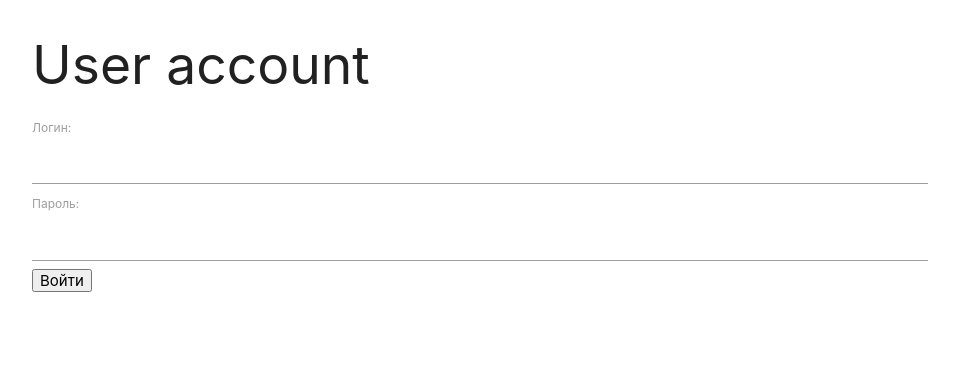
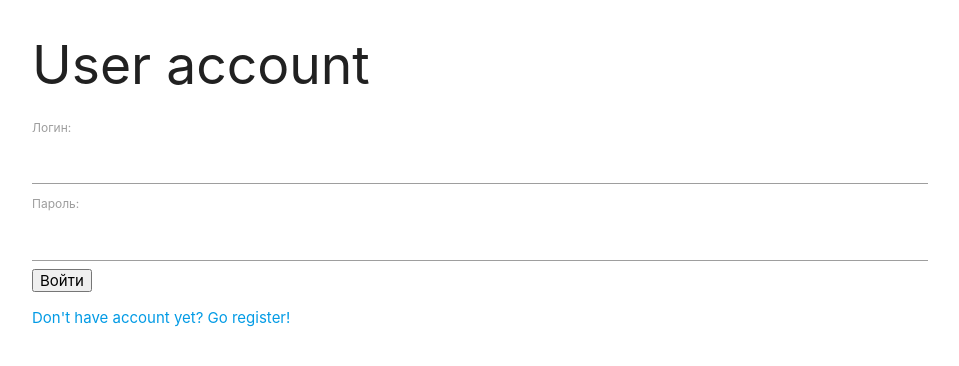
Before and after one commit to Gogee90/Apache-log-parser, a Django app: page /account/login/ in a window 1280 px wide. Shown: the top 366 px of the page, without its empty margins (160-1119 px from the left). Run offline with Django 4.2, Linux system fonts and the light colour scheme; parts of the project's set-up code (start-up, migrations or seed data) failed here and were passed over.

Commit message:
minor fix

```diff
--- a/account/templates/account/login.html
+++ b/account/templates/account/login.html
@@ -1,6 +1,4 @@
-{% extends 'account/index.html' %}
-
-{% block content %}
+{% extends 'account/index.html' %} {% block content %}
 <div class="login_form">
   <h2 class="form_header">User account</h2>
   <form method="post" action="{% url 'login' %}" id="login-form">
@@ -8,7 +6,13 @@
     <ul>
       <li>
         <label for="id_username">Логин:</label>
-                <input type="text" name="username" maxlength="100" required="" id="id_username" />
+        <input
+          type="text"
+          name="username"
+          maxlength="100"
+          required=""
+          id="id_username"
+        />
       </li>
       <li>
         <label for="id_password">Пароль:</label>
@@ -16,13 +20,11 @@
       </li>
       <li><button type="submit">Войти</button></li>
     </ul>
-        <!-- <div>
-            {% comment %}
+    <div>
       <p>
-                <a href="{% url 'user_create' %}">Don't have account yet? Go register!</a>
+        <a href="{% url 'register' %}">Don't have account yet? Go register!</a>
       </p>
-            {% endcomment %}
-        </div> -->
+    </div>
   </form>
 </div>
 {% endblock %}
```
Lines whose indentation alone changed are shown as unchanged.
